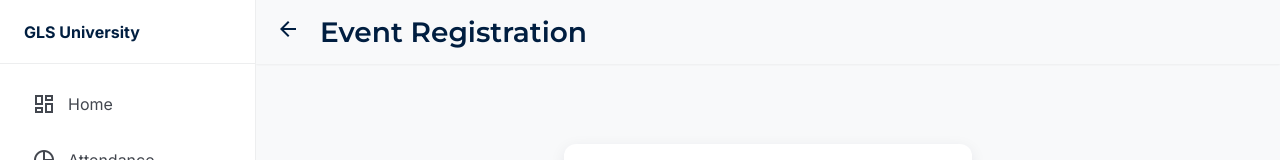
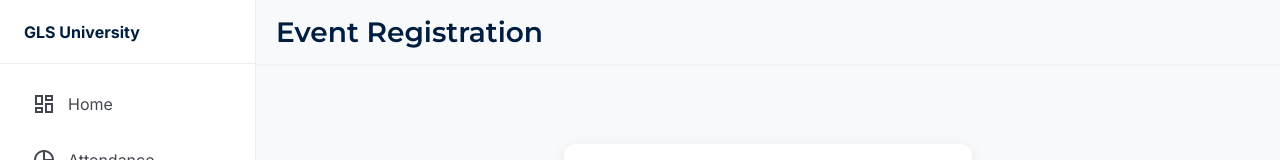
Before and after one commit to Tirthvaghela/GlsUni_mob_prototype, a website built with Vite: page event_registration.html in a window 1280 px wide. Shown: the top 160 px of the page. Built offline with nearby package versions, Linux system fonts and the light colour scheme; grey boxes are pictures that could not be loaded.

Commit message:
Remove back arrow icons from headers for consistency

```diff
--- a/event_registration.html
+++ b/event_registration.html
@@ -184,9 +184,6 @@
 <button class="lg:hidden p-2 -ml-2 mr-2 rounded-full hover:bg-surface-container-high transition-colors" onclick="document.getElementById('sidebar').classList.toggle('-translate-x-full')">
               <span class="material-symbols-outlined text-primary">menu</span>
             </button>
-<button onclick="window.history.back()" class="p-2 -ml-2 rounded-full hover:bg-surface-container-high transition-colors">
-<span class="material-symbols-outlined text-primary">arrow_back</span>
-</button>
 <h1 class="font-headline-lg-mobile text-headline-lg-mobile text-primary dark:text-primary-fixed">Event Registration</h1>
 </div>
 
```
Also changed, not shown: exam_schedule.html (+0 -3 lines), fee_payments.html (+0 -3 lines).
